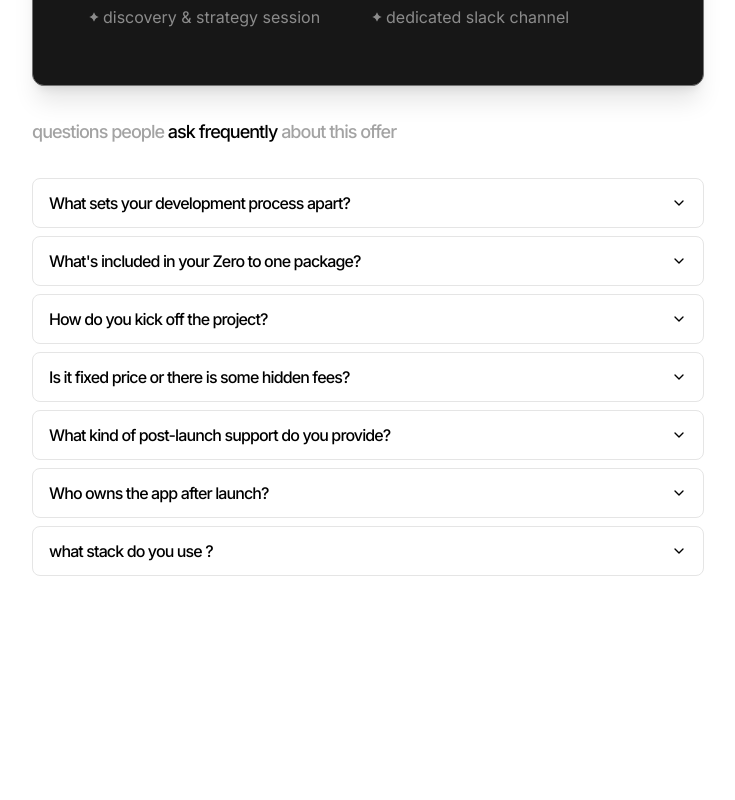
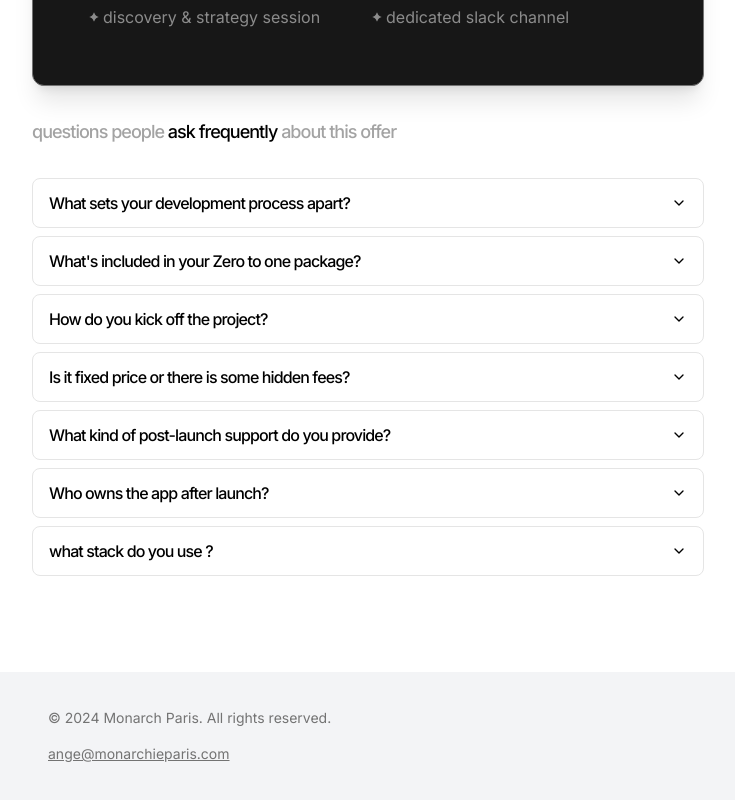
Before and after one commit to angegoua/monarchparis, a Next.js app: page / in a window 1280 px wide. Shown: the part 3865-4665 px from the top of the page, without its empty margins (272-1007 px from the left). Before the commit the page ends 4537 px from the top, so only its background shows below. Built offline with nearby package versions, Linux system fonts and the light colour scheme.

Commit message:
feat: add copyright and contact information to footer section

```diff
--- a/app/layout.tsx
+++ b/app/layout.tsx
@@ -46,6 +46,19 @@ export default function RootLayout({
         </div>
 
         {children}
+
+        <section className='bg-gray-100 w-full h-32 mt-24 '>
+          <div className='max-w-2xl mx-auto h-full flex flex-col  justify-center gap-4 px-4 '>
+            <p className='text-neutral-500 text-sm'>
+              © 2024 Monarch Paris. All rights reserved.
+            </p>
+            <p className='text-neutral-500 text-sm'>
+              <Link href='mailto:ange@monarchieparis.com'>
+                <span className='underline'>ange@monarchieparis.com</span>
+              </Link>
+            </p>
+          </div>
+        </section>
       </body>
     </html>
   )
```
